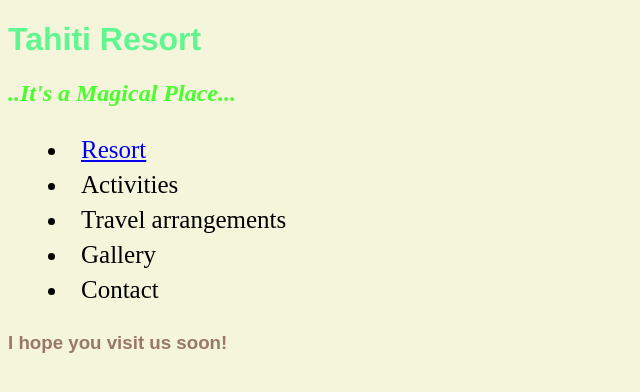
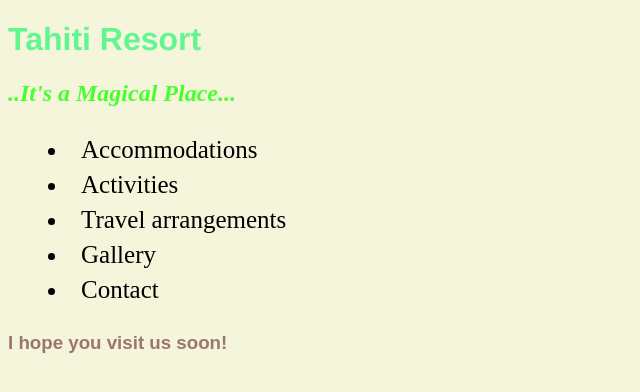
Before and after one commit to jnsmelinda/Epicodus, a plain HTML site: page Week1/resort/index.html in a window 1280 px wide. Shown: the whole page, without its empty margins (0-640 px from the left). Drawn offline with Linux system fonts and the light colour scheme.

Commit message:
i lost track

```diff
--- a/Week1/resort/index.html
+++ b/Week1/resort/index.html
@@ -11,7 +11,7 @@
   <h2>..It's a Magical Place...</h2>
 
   <ul>
-    <li><a href="https://jnsmelinda.github.io/resort/">Resort</a></li>
+    <li>Accommodations</li>
     <li>Activities</li>
     <li>Travel arrangements</li>
     <li>Gallery</li>
```
